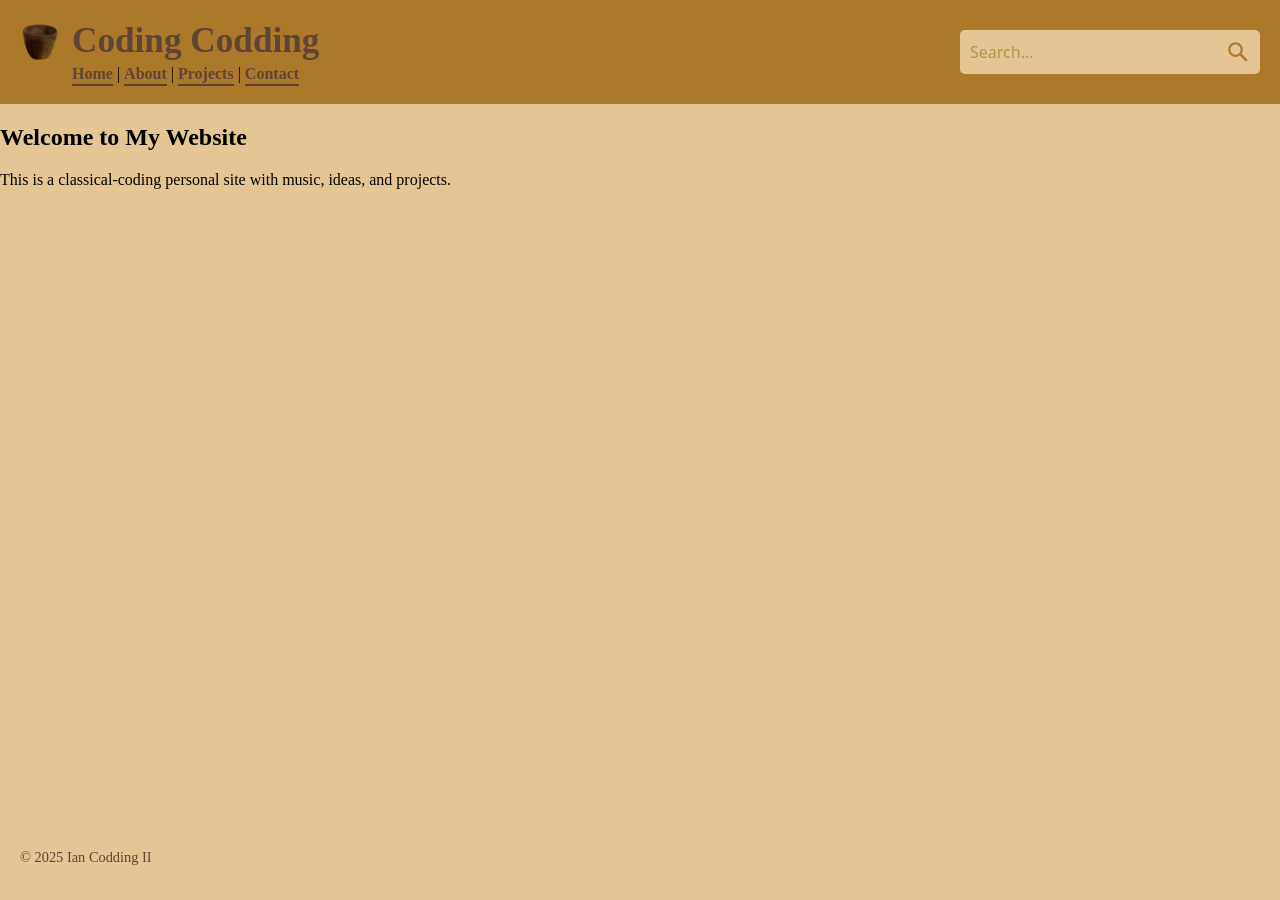
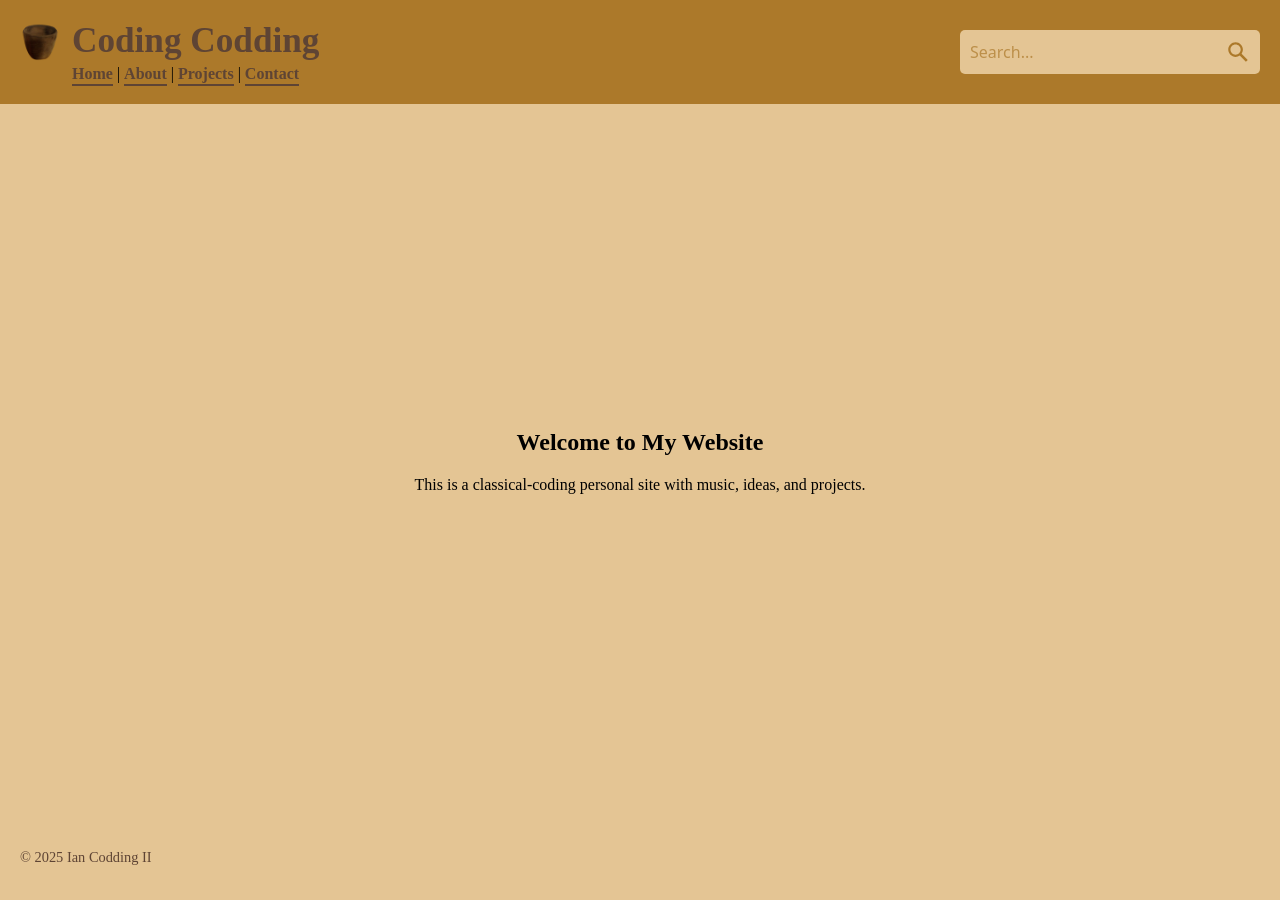
Before and after one commit to Ian-Codding-II/CodingCodding, a Jekyll site: the page built from index.html, in a window 1280 px wide. Built offline with Jekyll 4.4.1, drawn with Linux system fonts in a browser that asks for light colours.

Commit message:
I am making a to bar, rearanged

```diff
--- a/styles/main.css
+++ b/styles/main.css
@@ -15,7 +15,12 @@ body {
 
 /* Ensure main grows to fill available space */
 main {
-  flex: 1;
+  flex: 1;               /* fills available vertical space */
+  display: flex;         /* use flexbox */
+  justify-content: center; /* center horizontally */
+  align-items: center;     /* center vertically */
+  text-align: center;      /* center text inside main */
+  padding: 20px;           /* optional spacing */
 }
 
 /* Top bar layout */
```
